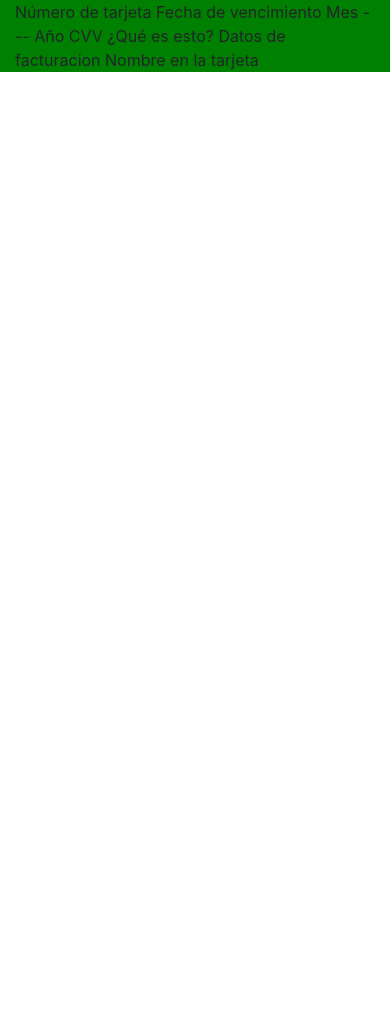
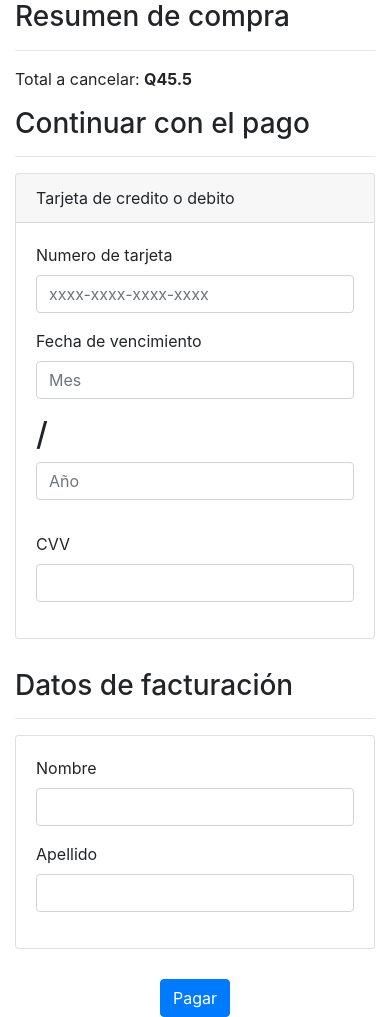
Before and after one commit to max-florian/GiftHub, a React (Create React App) app: page / in a window 390 px wide. Before the commit the page ends 844 px from the top, so only its background shows below. Built offline with nearby package versions, Linux system fonts and the light colour scheme.

Commit message:
Se implemento el diseño final de la vista de pagos, aun pendiente implementar cuando el cliente ya posea tarjetas registradas

```diff
--- a/src/components/PagoTarjeta/index.tsx
+++ b/src/components/PagoTarjeta/index.tsx
@@ -3,15 +3,105 @@ import usePagoTarjeta from './state'
 
 const PagoTarjeta: React.FC = () => {
 
-  return(<div className="container" data-testid="pagotarjeta" style={{background: 'green'}}>
-    <div className="row">
-      <div className="col">
-        Número de tarjeta
-        Fecha de vencimiento
-        Mes --- Año
-        CVV ¿Qué es esto?
-        Datos de facturacion
-        Nombre en la tarjeta
+  return(<div className="container" data-testid="pagotarjeta" >{//style={{background: 'blue'}}>
+  }
+  <div style={{ }}>
+      <h3>Resumen de compra</h3>
+      <hr/>
+      <p>Total a cancelar: <strong>Q45.5</strong></p>
+    </div>
+    <div>
+      <h3>Continuar con el pago</h3>
+      <hr/>
+      <div className="card">
+        <div className="card-header">
+          Tarjeta de credito o debito
+        </div>
+        <div className="card-body">
+          <form>
+            <div className="form-row">
+              <div className="form-group col-md-4">
+                <label >Numero de tarjeta</label>
+                <input type="text" className="form-control" id="notarjeta" placeholder="xxxx-xxxx-xxxx-xxxx" />
+              </div>
+              <div className="form-group col-md-3">
+                <div className="row">
+                  <div className="col-sm-12">
+                    <label>Fecha de vencimiento</label>
+                  </div>
+                  <div className="col-sm-5">
+                    <div className="form-group">
+                      <input type="text" className="form-control" id="mesvenc" placeholder="Mes" list="monthList"/>
+                      <datalist id="monthList">
+                        <option value="01">01</option>
+                        <option value="02">02</option>
+                        <option value="03">03</option>
+                        <option value="04">04</option>
+                        <option value="05">05</option>
+                        <option value="06">06</option>
+                        <option value="07">07</option>
+                        <option value="08">08</option>
+                        <option value="09">09</option>
+                        <option value="10">10</option>
+                        <option value="11">11</option>
+                        <option value="12">12</option>
+                      </datalist>
+                    </div>
+                  </div>
+                  <div className="col-sm-1">
+                    <h2>/</h2>
+                  </div>
+                  <div className="col-sm-5">
+                    <div className="form-group">
+                      <input type="text" className="form-control" id="anovenc" placeholder="Año" list="anioList"/>
+                      <datalist id="anioList">
+                        <option value="01">01</option>
+                        <option value="02">02</option>
+                        <option value="03">03</option>
+                        <option value="04">04</option>
+                        <option value="05">05</option>
+                        <option value="06">06</option>
+                        <option value="07">07</option>
+                        <option value="08">08</option>
+                        <option value="09">09</option>
+                        <option value="10">10</option>
+                        <option value="11">11</option>
+                        <option value="12">12</option>
+                      </datalist>
+                    </div>
+                  </div>
+                </div>
+              </div>
+              <div className="form-group col-md-2">
+                <label >CVV</label>
+                <input type="text" className="form-control" id="cvv" />
+              </div>
+            </div>
+          </form>
+        </div>
+      </div>
+      <div style={{marginTop: "30px"}}>
+        <h3>Datos de facturación</h3>
+        <hr/>
+        <div className="card">
+          <div className="card-body">
+            <form>
+              <div className="form-row">
+                <div className="form-group col-md-6">
+                  <label>Nombre</label>
+                  <input type="text" className="form-control" id="nombre" placeholder=""/>
+                </div>
+                <div className="form-group col-md-6">
+                  <label>Apellido</label>
+                  <input type="text" className="form-control" id="apellido" placeholder=""/>
+                </div>
+              </div>
+            </form>
+          </div>
+        </div>
+        <div style={{textAlign:"center", marginTop: "30px"}}>
+          <button type="button" className="btn btn-primary">Pagar</button>
+        </div>
       </div>
     </div>
   </div>);
```
